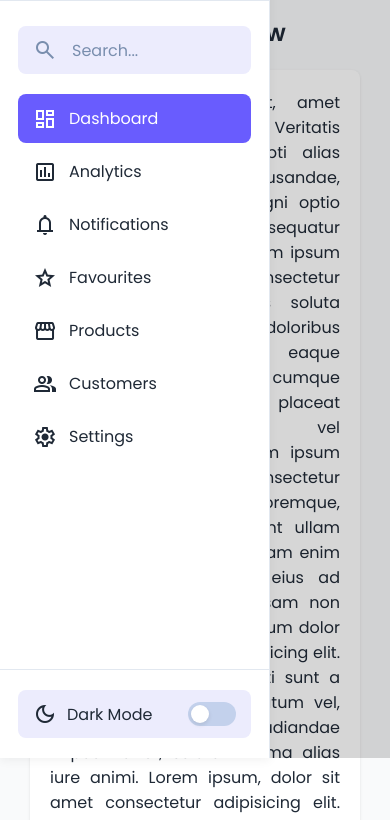
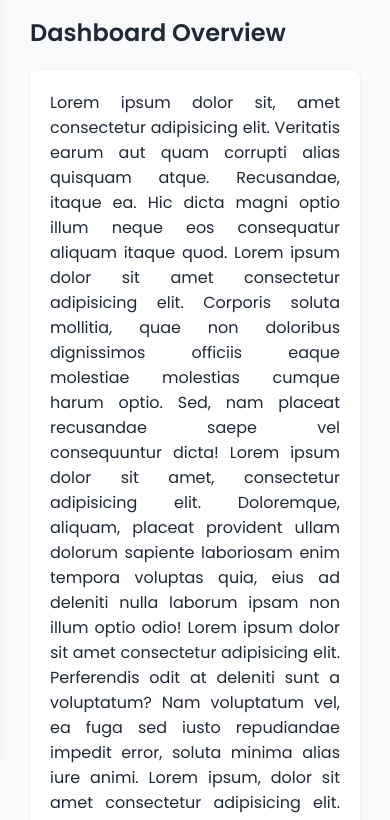
Before and after one commit to Far-Davari/Sidebar, a plain HTML site: page index.html in a window 390 px wide. Shown: the part 86-906 px from the top of the page. Drawn offline with nearby package versions, Linux system fonts and the light colour scheme.

Commit message:
Collapse the sidebar on small screen by default.

```diff
--- a/index.html
+++ b/index.html
@@ -20,7 +20,7 @@
     </nav>
 
     <div class="container">
-      <aside class="sidebar">
+      <aside class="sidebar collapsed">
         <!-- Sidebar header -->
         <header class="sidebar-header">
           <img class="header-logo" src="./logo.png" alt="farshad logo" />
--- a/script.js
+++ b/script.js
@@ -54,3 +54,5 @@ themeToggleBtn.addEventListener("click", () => {
   localStorage.setItem("theme", isDark ? "dark" : "light");
   updateThemeIcon();
 });
+
+if (window.innerWidth > 768) sidebar.classList.remove("collapsed");
```
